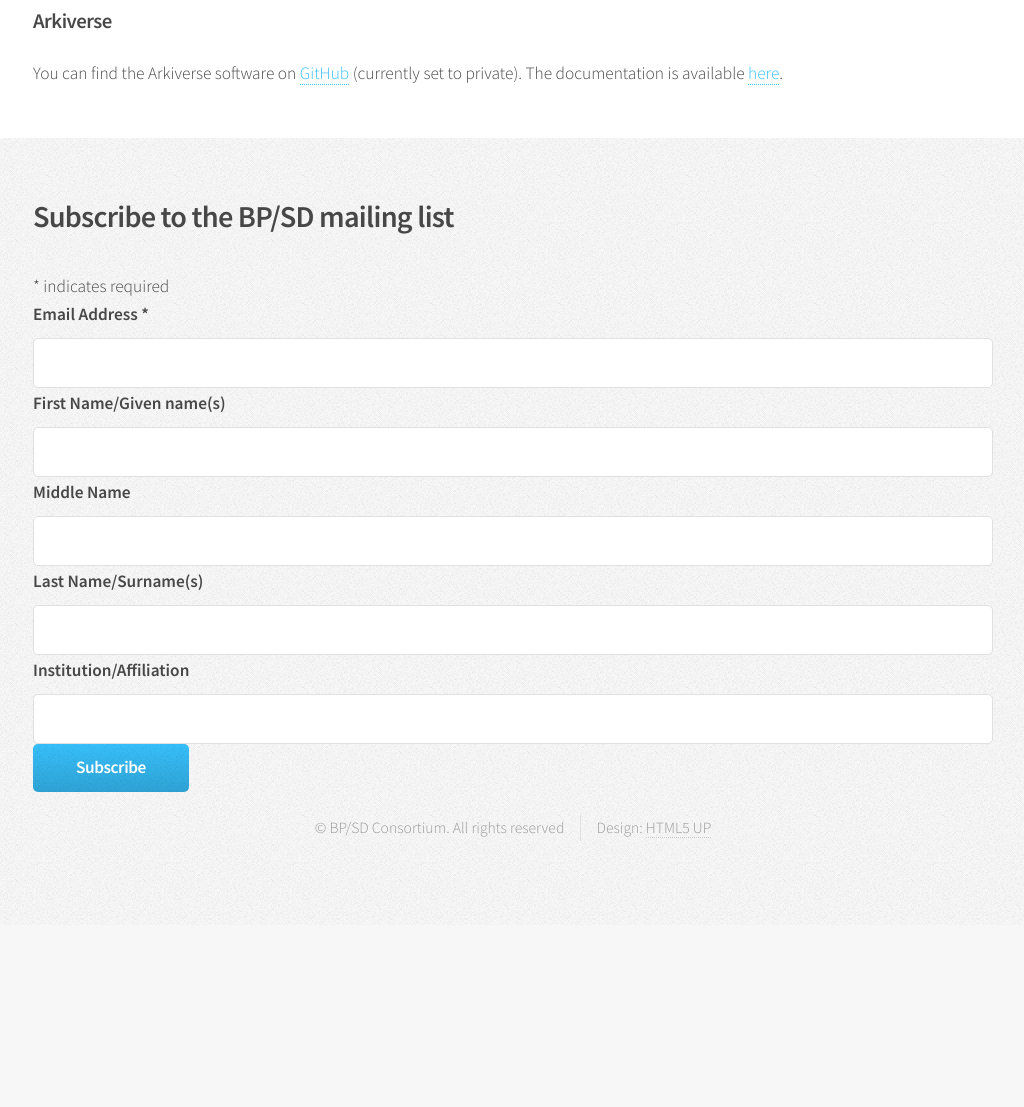
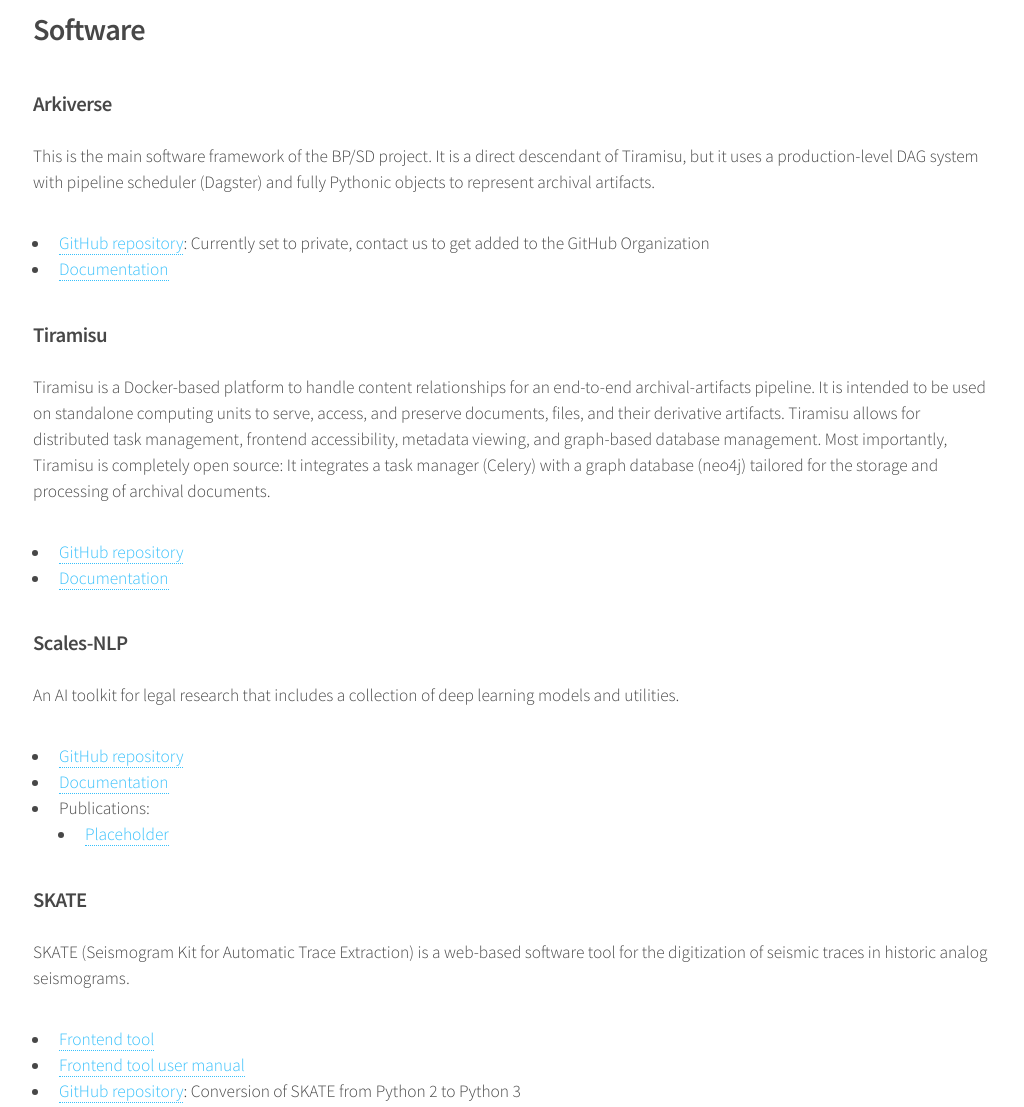
Before and after one commit to amarallab/bpsd_website, a plain HTML site: page software.html in a window 1280 px wide. Shown: the part 458-1565 px from the top of the page, without its empty margins (127-1151 px from the left). Before the commit the page ends 1383 px from the top, so only its background shows below. Drawn offline with Linux system fonts and the light colour scheme.

Commit message:
Enhance software section with detailed descriptions and links for Arkiverse, Tiramisu, Scales-NLP, and SKATE

```diff
--- a/software.html
+++ b/software.html
@@ -70,9 +70,49 @@
 
                     <p>The Born Physical/Studied Digital (BP/SD) Consortium develops and maintains a number of software packages to facilitate the analysis of data from the BP/SD project. We also host archive-specific datasets. The following is a list of the main software packages and datasets, along with links to their documentation and source code.</p>
 
+<h2 id="software">Software</h2>
+
 <h3 id="arkiverse">Arkiverse</h3>
 
-<p>You can find the Arkiverse software on <a href="https://github.com/Born-Physical-Studied-Digitally/arkiverse.git">GitHub</a> (currently set to private). The documentation is available <a href="https://Born-Physical-Studied-Digitally.github.io/arkiverse/">here</a>.</p>
+<p>This is the main software framework of the BP/SD project. It is a direct descendant of Tiramisu, but it uses a production-level DAG system with pipeline scheduler (Dagster) and fully Pythonic objects to represent archival artifacts.</p>
+
+<ul>
+  <li><a href="https://github.com/born-physical-studied-digitally/arkiverse">GitHub repository</a>: Currently set to private, contact us to get added to the GitHub Organization</li>
+  <li><a href="https://born-physical-studied-digitally.github.io/arkiverse/">Documentation</a></li>
+</ul>
+
+<h3 id="tiramisu">Tiramisu</h3>
+
+<p>Tiramisu is a Docker-based platform to handle content relationships for an end-to-end archival-artifacts pipeline. It is intended to be used on standalone computing units to serve, access, and preserve documents, files, and their derivative artifacts. Tiramisu allows for distributed task management, frontend accessibility, metadata viewing, and graph-based database management. Most importantly, Tiramisu is completely open source: It integrates a task manager (Celery) with a graph database (neo4j) tailored for the storage and processing of archival documents.</p>
+
+<ul>
+  <li><a href="https://github.com/born-physical-studied-digitally/mcdc_doc_extraction_test">GitHub repository</a></li>
+  <li><a href="https://github.com/morales-felix/nhgri-archive/blob/main/tiramisu/README.md">Documentation</a></li>
+</ul>
+
+<h3 id="scales-nlp">Scales-NLP</h3>
+
+<p>An AI toolkit for legal research that includes a collection of deep learning models and utilities.</p>
+
+<ul>
+  <li><a href="https://github.com/scales-okn/scales-nlp">GitHub repository</a></li>
+  <li><a href="https://docs.scales-okn.org/nlp/">Documentation</a></li>
+  <li>Publications:
+    <ul>
+      <li><a href="https://localhost:3000/">Placeholder</a></li>
+    </ul>
+  </li>
+</ul>
+
+<h3 id="skate">SKATE</h3>
+
+<p>SKATE (Seismogram Kit for Automatic Trace Extraction) is a web-based software tool for the digitization of seismic traces in historic analog seismograms.</p>
+
+<ul>
+  <li><a href="https://seismo.redfish.com/#/">Frontend tool</a></li>
+  <li><a href="https://docs.google.com/document/d/1kB97u-sA2uIJpcT2G10AjCUcVVNj6AMdwsitGrD8akw/edit?tab=t.0#heading=h.c5cxvxhg65te">Frontend tool user manual</a></li>
+  <li><a href="https://github.com/born-physical-studied-digitally/SKATE">GitHub repository</a>: Conversion of SKATE from Python 2 to Python 3</li>
+</ul>
 
 
                 </article>
```
